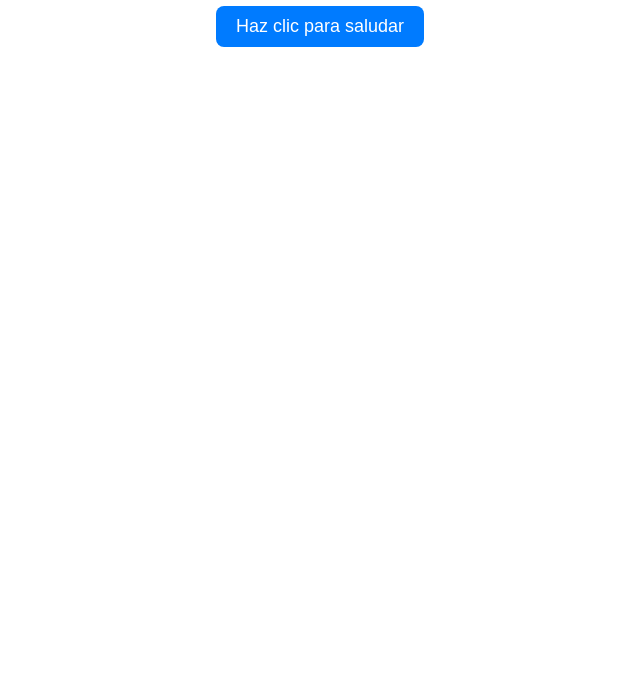
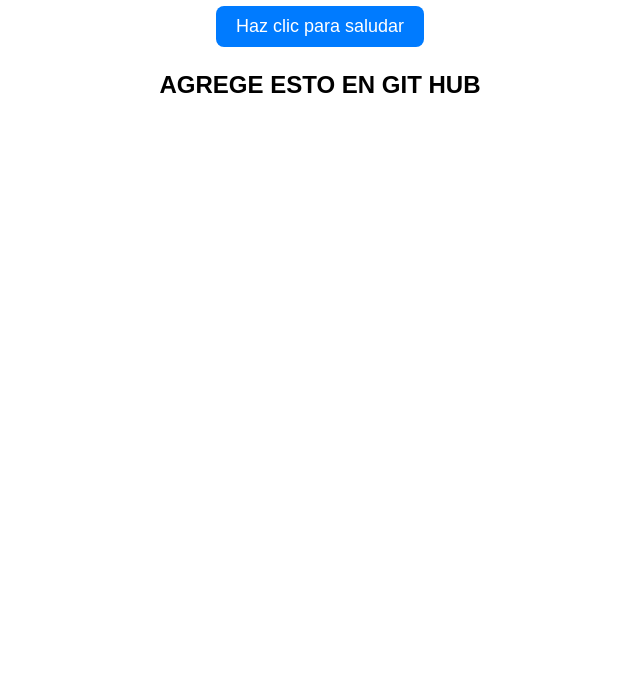
Before and after one commit to DiegoEddu/practicagit, a plain HTML site: page index.html in a window 1280 px wide. Shown: the part 102-800 px from the top of the page, without its empty margins (320-960 px from the left). Drawn offline with Linux system fonts and the light colour scheme.

Commit message:
Nueva Actualización

```diff
--- a/index.html
+++ b/index.html
@@ -37,6 +37,7 @@
 
     <button id="botonSaludo">Haz clic para saludar</button>
     <p class="respuesta"></p>
+    <h2>AGREGE ESTO EN GIT HUB</h2>
 
     <script src="app.js"></script>
 </body>
```
